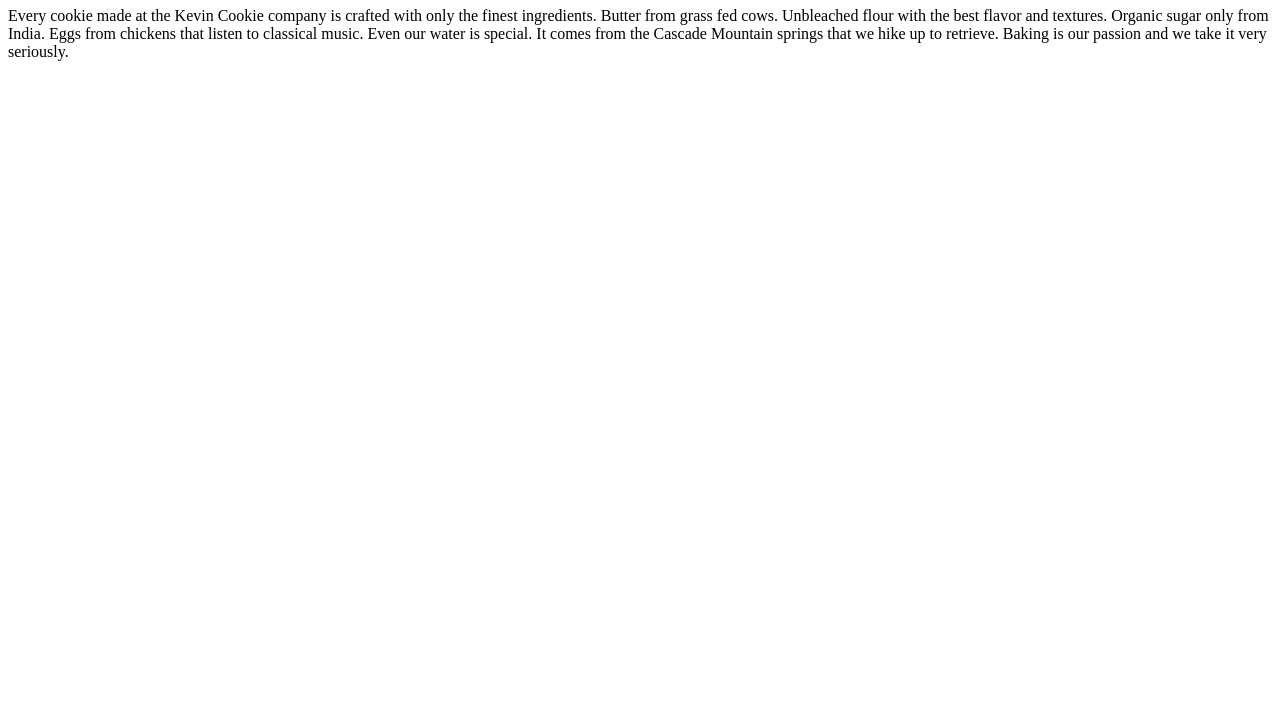
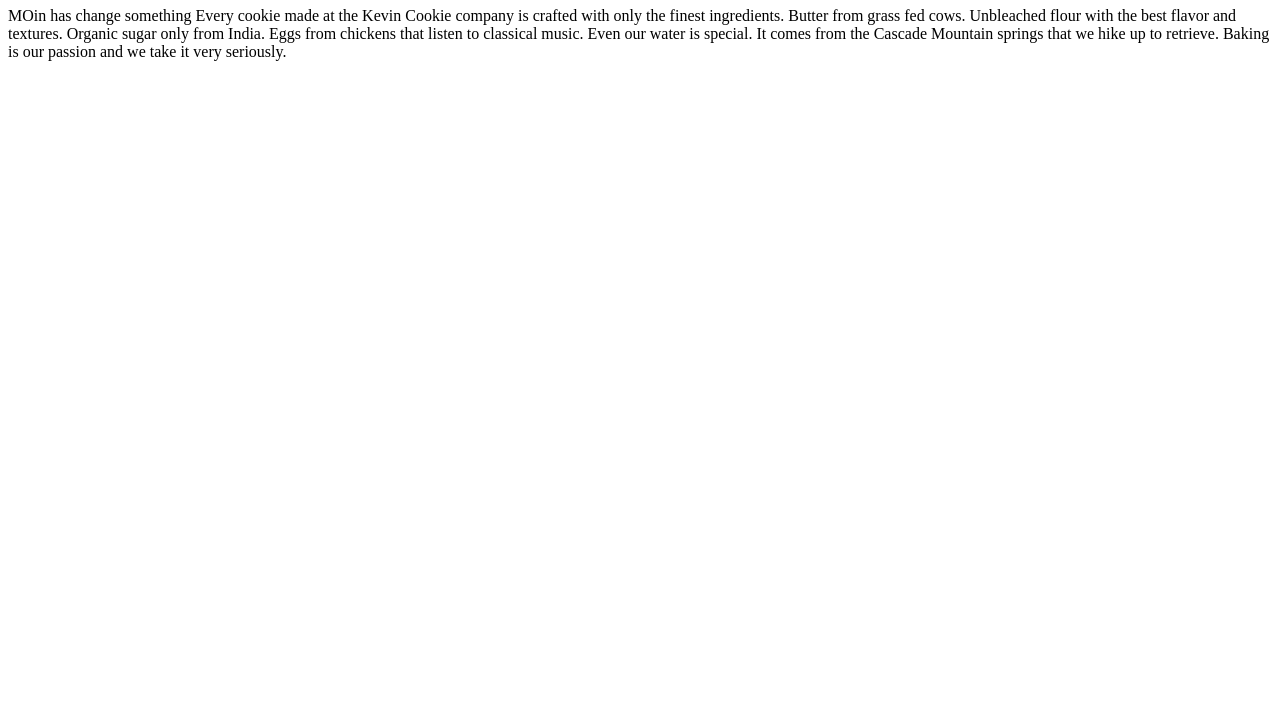
Before and after one commit to Moinkhan063/Testing_two, a plain HTML site: page index.htm in a window 1280 px wide. Shown: the part 73-800 px from the top of the page. Drawn offline with Linux system fonts and the light colour scheme.

```diff
--- a/index.htm
+++ b/index.htm
@@ -3,7 +3,7 @@
 <body>
 
 <h1>Deliciousness in every bite!</h1>
-<p>Every cookie made at the Kevin Cookie company is crafted with only the finest ingredients. Butter from grass fed cows. Unbleached flour with the best flavor and textures. Organic sugar only from India. Eggs from chickens that listen to classical music. Even our water is special. It comes from the Cascade Mountain springs that we hike up to retrieve. Baking is our passion and we take it very seriously.</p>
+<p>MOin has change something Every cookie made at the Kevin Cookie company is crafted with only the finest ingredients. Butter from grass fed cows. Unbleached flour with the best flavor and textures. Organic sugar only from India. Eggs from chickens that listen to classical music. Even our water is special. It comes from the Cascade Mountain springs that we hike up to retrieve. Baking is our passion and we take it very seriously.</p>
 
 </body>
 </html>
```
